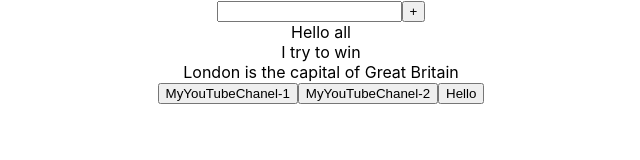
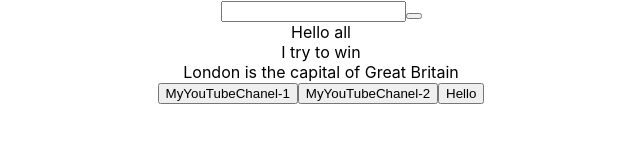
Before and after one commit to Kliapwnz/button, a React (Create React App) app: page / in a window 1280 px wide. Shown: the top 160 px of the page, without its empty margins (319-959 px from the left). Built offline with nearby package versions, Linux system fonts and the light colour scheme.

Commit message:
add 2 components

```diff
--- a/src/components/ButtonForInput.tsx
+++ b/src/components/ButtonForInput.tsx
@@ -10,6 +10,6 @@ export const ButtonForInput = (props:ButtonPropsType) => {
     props.callBack()
     }
     return (
-        <button onClick={onClickButtonHandler}>+</button>
+        <button onClick={onClickButtonHandler}>{props.name}</button>
     );
 };
```
